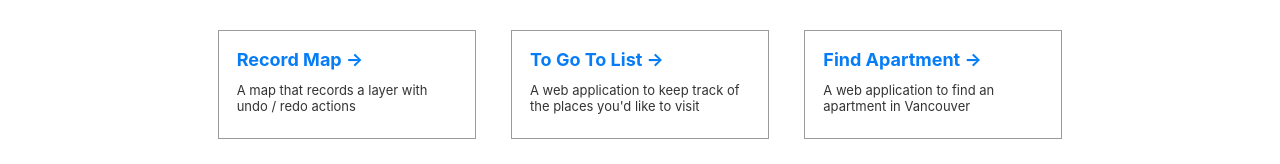
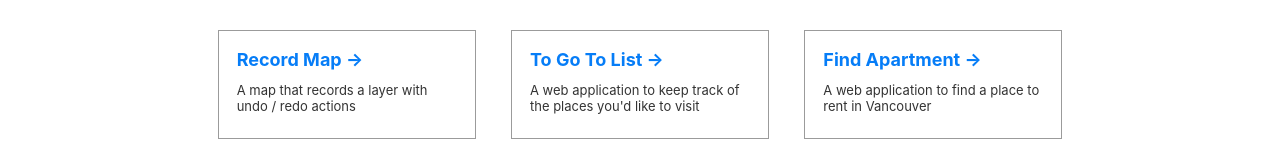
Before and after one commit to znseaman/website, a Next.js app: page /projects in a window 1280 px wide. Shown: the part 253-417 px from the top of the page. Built offline with nearby package versions, Linux system fonts and the light colour scheme.

Commit message:
fix: change text for project

```diff
--- a/pages/projects.js
+++ b/pages/projects.js
@@ -23,7 +23,7 @@ const Projects = () => (
         </a>
         <a href="/find_apartment" className="card">
           <h3>Find Apartment &rarr;</h3>
-          <p>A web application to find an apartment in Vancouver</p>
+          <p>A web application to find a place to rent in Vancouver</p>
         </a>
         {/* <a href="https://nextjs.org/learn" className="card">
           <h3>Project 2 &rarr;</h3>
```
